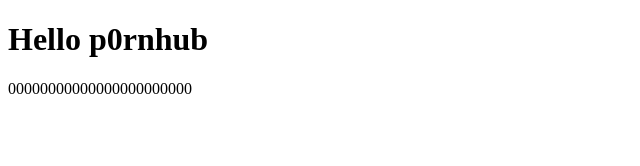
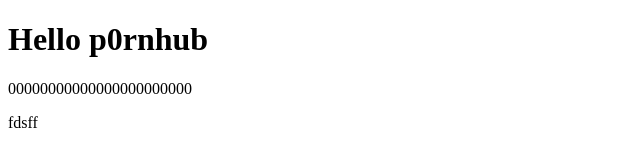
Before and after one commit to SeWaiLer/SeWaiLer.github.io, a plain HTML site: page index.html in a window 1280 px wide. Shown: the full height of the page, 0-640 px from the left. Drawn offline with Linux system fonts and the light colour scheme.

Commit message:
Update index.html

```diff
--- a/index.html
+++ b/index.html
@@ -10,6 +10,7 @@
 <h1>Hello p0rnhub</h1>
 
 <p>00000000000000000000000</p>
+<p src="ssssss.zip">fdsff</p>
 
 </body>
 </html>
```
